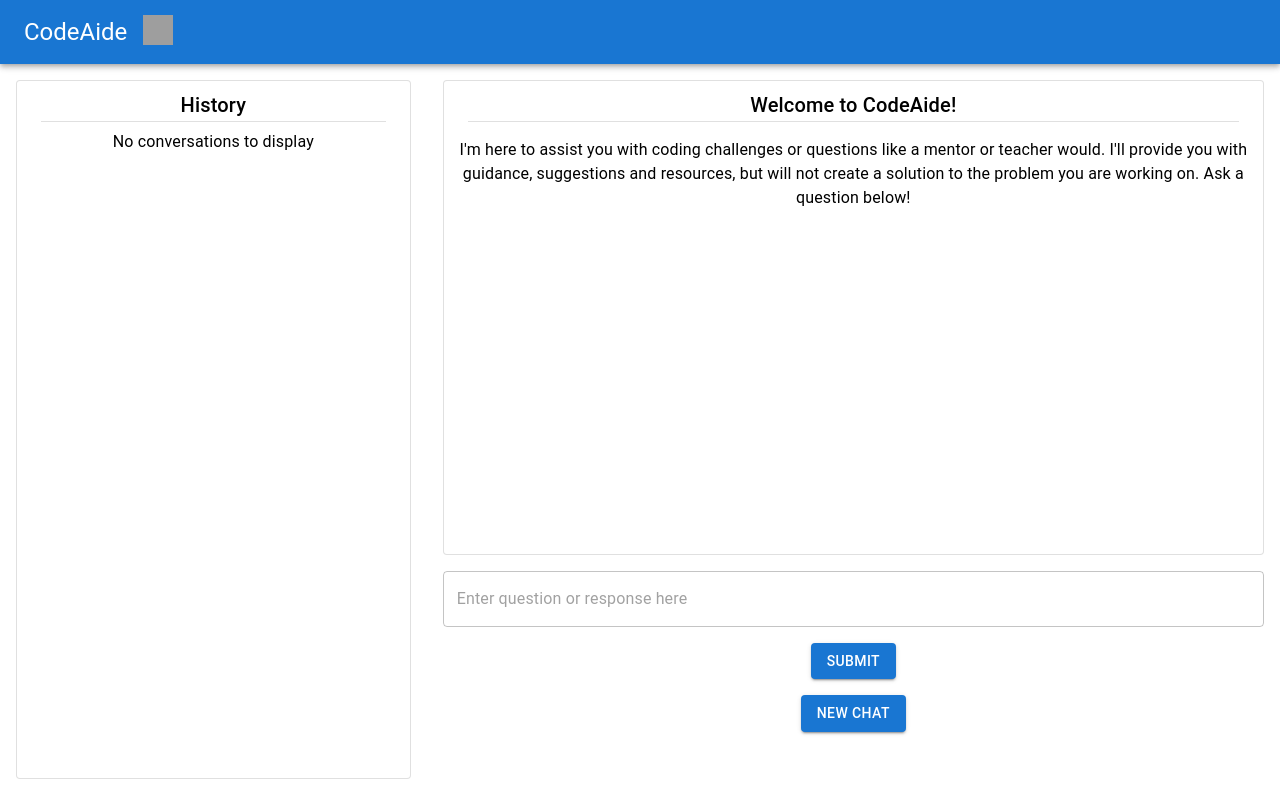
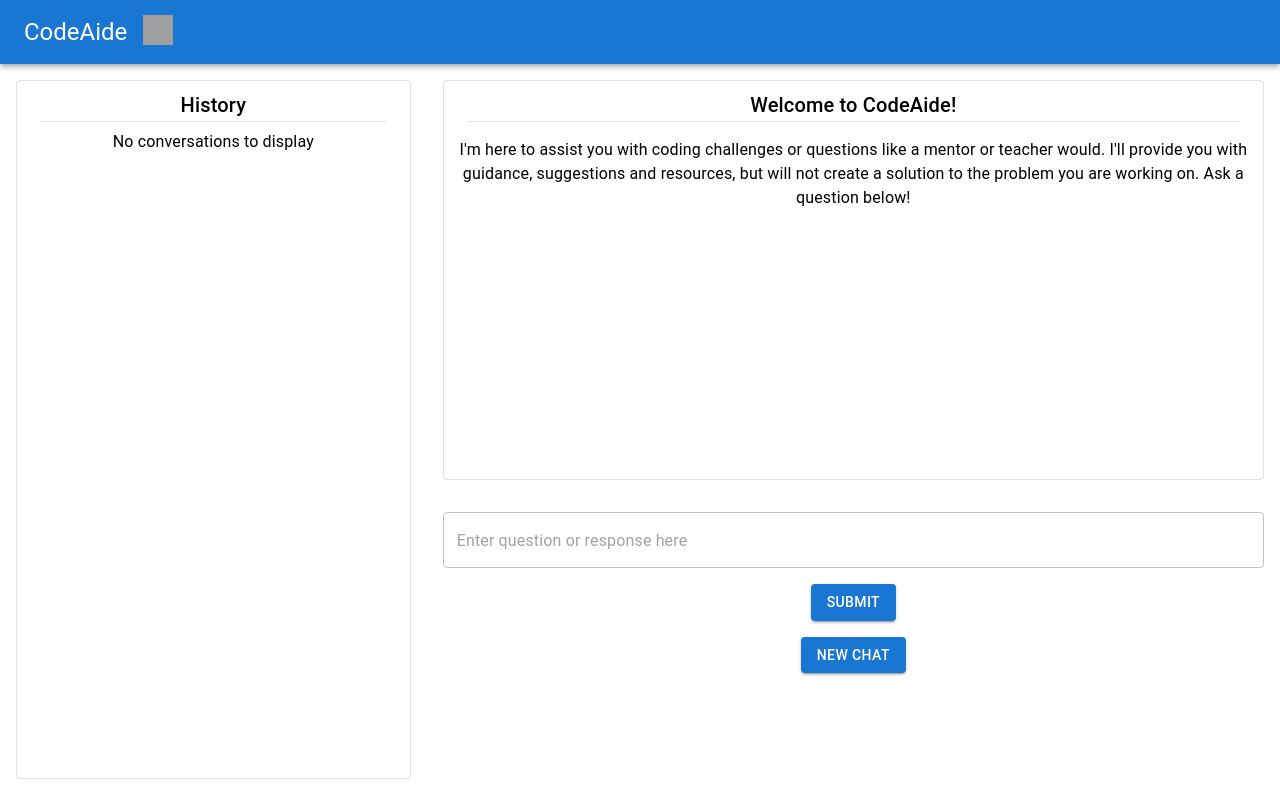
Before and after one commit to RickV85/CodeAide, a Next.js app: page / in a window 1280 px wide. Built offline with nearby package versions, Linux system fonts and the light colour scheme; grey boxes are pictures that could not be loaded.

Commit message:
Change Grid container and items to Boxes with flex

```diff
--- a/src/app/components/Chat.tsx
+++ b/src/app/components/Chat.tsx
@@ -3,7 +3,7 @@ import ChatContainer from "./ChatContainer";
 import ChatTextInput from "./ChatTextInput";
 import ChatSubmitButton from "./ChatSubmitButton";
 import { validateUserInput } from "../utils/utils";
-import { Grid } from "@mui/material";
+import { Box, Grid } from "@mui/material";
 import { useContext, useEffect, useRef, FormEvent } from "react";
 import { AppContext } from "../contexts/AppContext";
 import ChatResetButton from "./ChatResetButton";
@@ -76,46 +76,55 @@ export default function Chat() {
   };
 
   return (
-    <Grid
-      container
-      direction="column"
-      justifyContent="flex-start"
-      alignItems="center"
-      spacing={2}
-      height={"100%"}
+    <Box
+      sx={{
+        flexDirection: "column",
+        justifyContent: "flex-start",
+        alignItems: "center",
+      }}
     >
-      <Grid item xs={8} width={"100%"} height={"66%"}>
+      <Box width={"100%"}>
         <ChatContainer />
-      </Grid>
-      <Grid item xs={4} width={"100%"} height={"33%"}>
+      </Box>
+      <Box width={"100%"}>
         <form onSubmit={(e) => validateSubmit(e)}>
-          <Grid
-            container
-            direction="column"
-            justifyContent="center"
-            alignItems="center"
-            spacing={0}
-            paddingBottom={"1rem"}
+          <Box
+            sx={{
+              display: "flex",
+              flexDirection: "column",
+              justifyContent: "center",
+              alignItems: "center",
+            }}
           >
-            <Grid item xs={12} sx={{ width: "100%" }}>
+            <Box
+              width={"100%"}
+              marginBottom={"1rem"}
+              sx={{
+                display: "flex",
+                flexDirection: "column",
+                alignItems: "center",
+              }}
+            >
+              <Box sx={{ width: "100%" }}>
                 <ChatTextInput
                   input={input}
                   handleInputChange={handleInputChange}
                   chatSubmitBtnRef={chatSubmitBtnRef}
                 />
-            </Grid>
-            <Grid item xs={12} marginBottom="1rem">
+              </Box>
+              <Box marginBottom="1rem">
                 <ChatSubmitButton chatSubmitBtnRef={chatSubmitBtnRef} />
-            </Grid>
-            <Grid item xs={12}>
+              </Box>
+              <Box>
                 <ChatResetButton
                   setMessages={setMessages}
                   setActiveChatId={setActiveChatId}
                 />
-            </Grid>
-          </Grid>
+              </Box>
+            </Box>
+          </Box>
         </form>
-      </Grid>
-    </Grid>
+      </Box>
+    </Box>
   );
 }
--- a/src/app/components/ChatContainer.tsx
+++ b/src/app/components/ChatContainer.tsx
@@ -57,7 +57,7 @@ export default function ChatContainer() {
     <Box
       ref={containerRef}
       sx={{
-        height: "100%",
+        height: "50vh",
         margin: "1rem",
         padding: "0.5rem",
         overflowY: "scroll",
--- a/src/app/components/ChatTextInput.tsx
+++ b/src/app/components/ChatTextInput.tsx
@@ -1,5 +1,5 @@
 "use client";
-import { TextField, Box } from "@mui/material";
+import { TextField, Box, useMediaQuery, useTheme } from "@mui/material";
 import { useContext } from "react";
 import { AppContext } from "../contexts/AppContext";
 import { ChangeEvent, RefObject } from "react";
@@ -18,6 +18,8 @@ export default function ChatTextInput({
   chatSubmitBtnRef,
 }: Props) {
   const { userInputError, setUserInputError } = useContext(AppContext);
+  const theme = useTheme();
+  const isMobileDisplay = useMediaQuery(theme.breakpoints.between("xs", "md"));
 
   const handleInput = (
     e: ChangeEvent<HTMLInputElement | HTMLTextAreaElement>
@@ -54,6 +56,7 @@ export default function ChatTextInput({
         id="chatTextInput"
         name="chatTextInput"
         multiline
+        maxRows={isMobileDisplay ? 4 : 8}
         placeholder="Enter question or response here"
         variant="outlined"
         fullWidth
```
Lines whose indentation alone changed are shown as unchanged.
